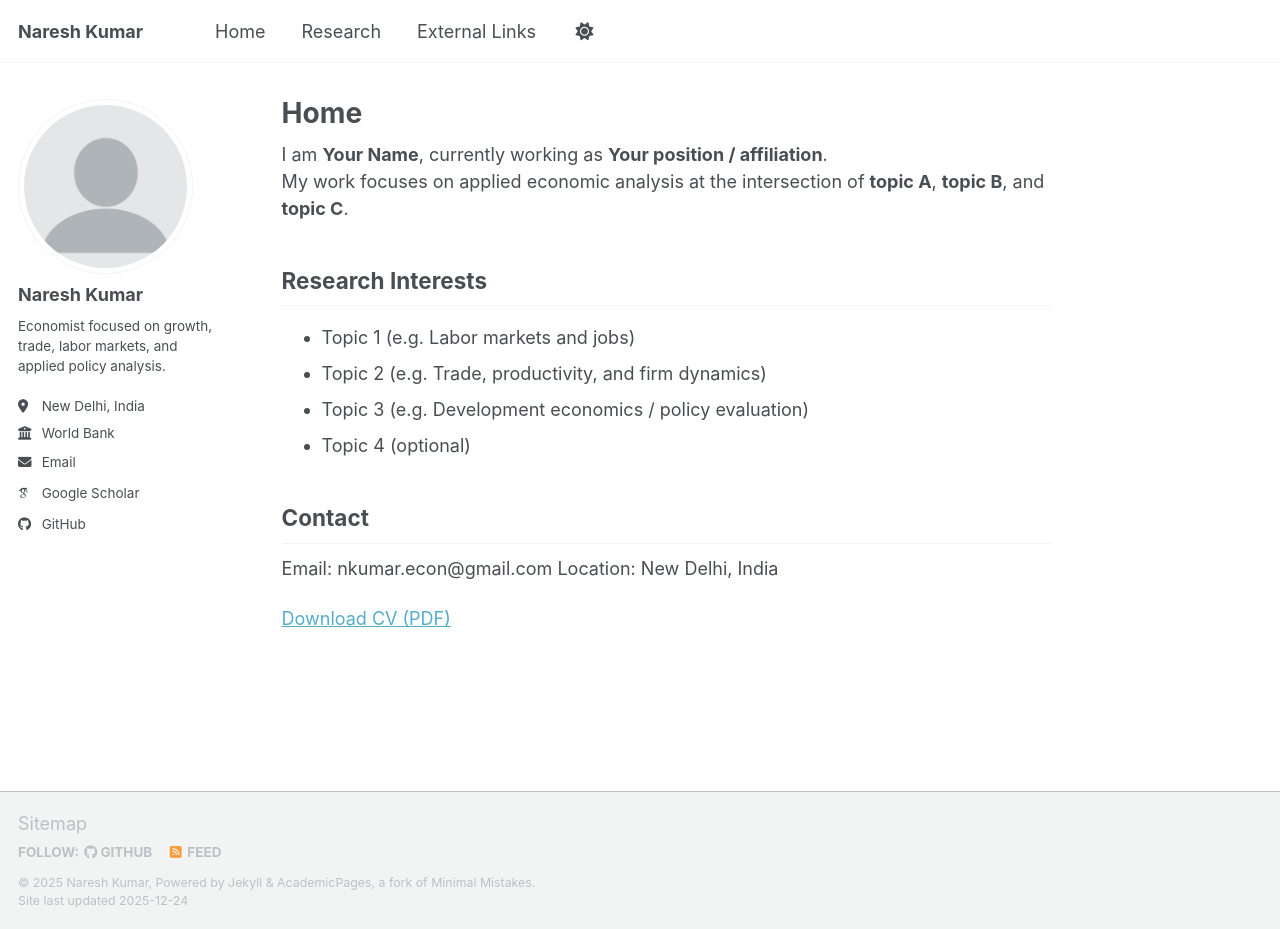
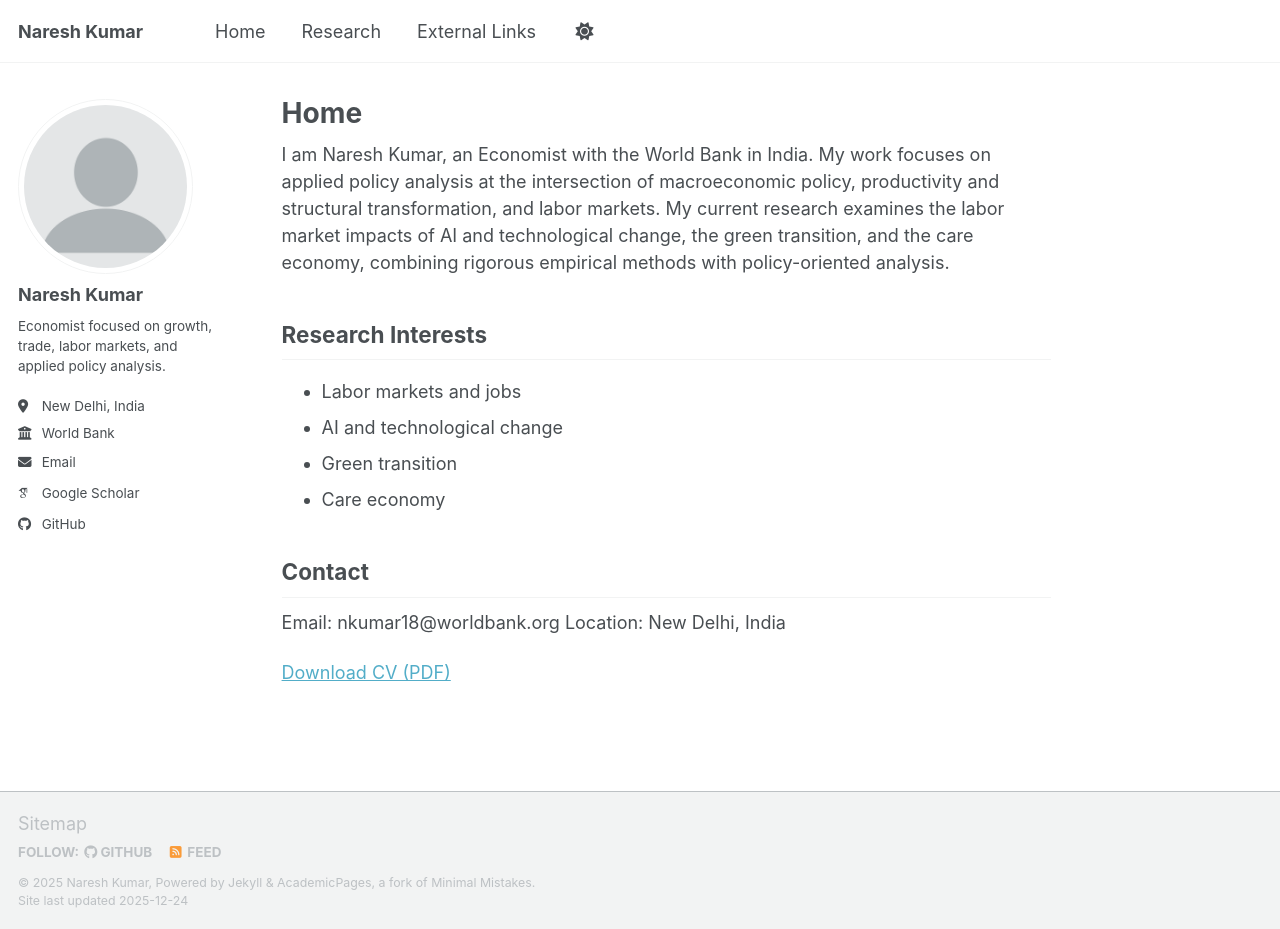
Before and after one commit to nkumar05/nkumar.github.io, a Jekyll site: the page built from _pages/about.md, in a window 1280 px wide and 929 px high. Built offline with Jekyll 4.4.1, drawn with Linux system fonts in a browser that asks for light colours; some web fonts are replaced; a script bundle is joined from its source files by our own code; library files that are not in the unit come from our copies.

Commit message:
Update about.md

```diff
--- a/_pages/about.md
+++ b/_pages/about.md
@@ -6,17 +6,17 @@ redirect_from:
   - /about/
   - /about.html
 ---
-I am **Your Name**, currently working as **Your position / affiliation**.
-My work focuses on applied economic analysis at the intersection of **topic A**, **topic B**, and **topic C**.
+I am Naresh Kumar, an Economist with the World Bank in India. My work focuses on applied policy analysis at the intersection of macroeconomic policy, productivity and structural transformation, and labor markets. My current research examines the labor market impacts of AI and technological change, the green transition, and the care economy, combining rigorous empirical methods with policy-oriented analysis.
 
 ## Research Interests
-- Topic 1 (e.g. Labor markets and jobs)
-- Topic 2 (e.g. Trade, productivity, and firm dynamics)
-- Topic 3 (e.g. Development economics / policy evaluation)
-- Topic 4 (optional)
+- Labor markets and jobs
+- AI and technological change
+- Green transition
+- Care economy
+
 
 ## Contact
-Email: nkumar.econ@gmail.com
+Email: nkumar18@worldbank.org
 Location: New Delhi, India
 
 [Download CV (PDF)](/files/CV.pdf)
```
